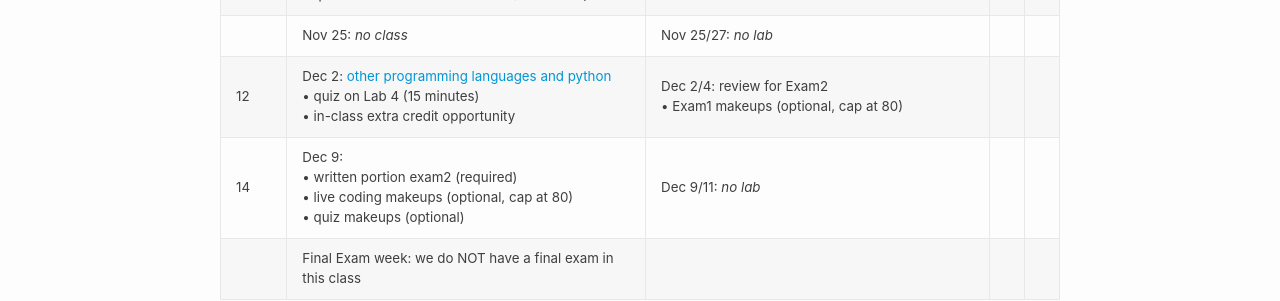
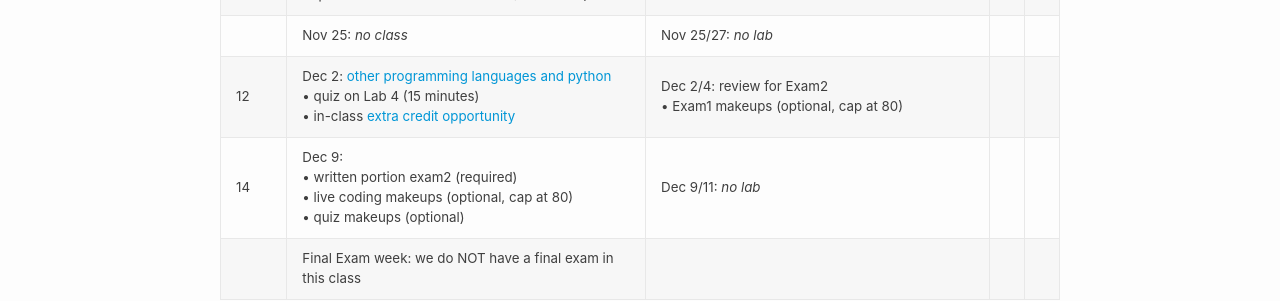
Before and after one commit to cs2113-f24/cs2113-f24.github.io, a Jekyll site: the page built from schedule.md, in a window 1280 px wide. Shown: the part 1223-1524 px from the top of the page. Built offline with Jekyll 4.4.1, drawn with Linux system fonts in a browser that asks for light colours; part of the change alters nothing that is shown.

```diff
--- a/schedule.md
+++ b/schedule.md
@@ -24,6 +24,6 @@ title: Schedule
 | 10   | Nov 11:  [J4 - GUIs and Events](j/4)<br>&bull; [J5 Worksheet](worksheet/j5)   | Nov 11/13: Finish J5 worksheet <br> finish Project 2  |
 | 11   | Nov 18:  [S2 - Software Engineering Development](j/software_engineering)<br>&bull; [J8 Worksheet](worksheet/j8) <br>[S3 - Design Patterns](j/design)<br>&bull; quiz on Client Server Simulator (15 minutes)       | Nov 18/20: <br> begin [Lab 4 -- GUI Enigma](lab/4) (Due Fri Nov 22)              |
 |    | Nov 25: <i>no class</i>          | Nov 25/27: <i>no lab</i>           |
-| 12   | Dec 2: [other programming languages and python](j/languages)   <br>&bull; quiz on Lab 4 (15 minutes) <br>&bull; in-class extra credit opportunity| Dec 2/4: review for Exam2 <br>&bull; Exam1 makeups (optional, cap at 80)
+| 12   | Dec 2: [other programming languages and python](j/languages)   <br>&bull; quiz on Lab 4 (15 minutes) <br>&bull; in-class [extra credit opportunity](j/extra_credit)| Dec 2/4: review for Exam2 <br>&bull; Exam1 makeups (optional, cap at 80)
 | 14   | Dec 9:    <br>&bull; written portion exam2 (required)  <br>&bull; live coding makeups (optional, cap at 80)    <br>&bull; quiz makeups (optional)                       |  Dec 9/11: <i>no lab</i>                                                                                                             |                                               |
 |    | Final Exam week: we do NOT have a final exam in this class
```
